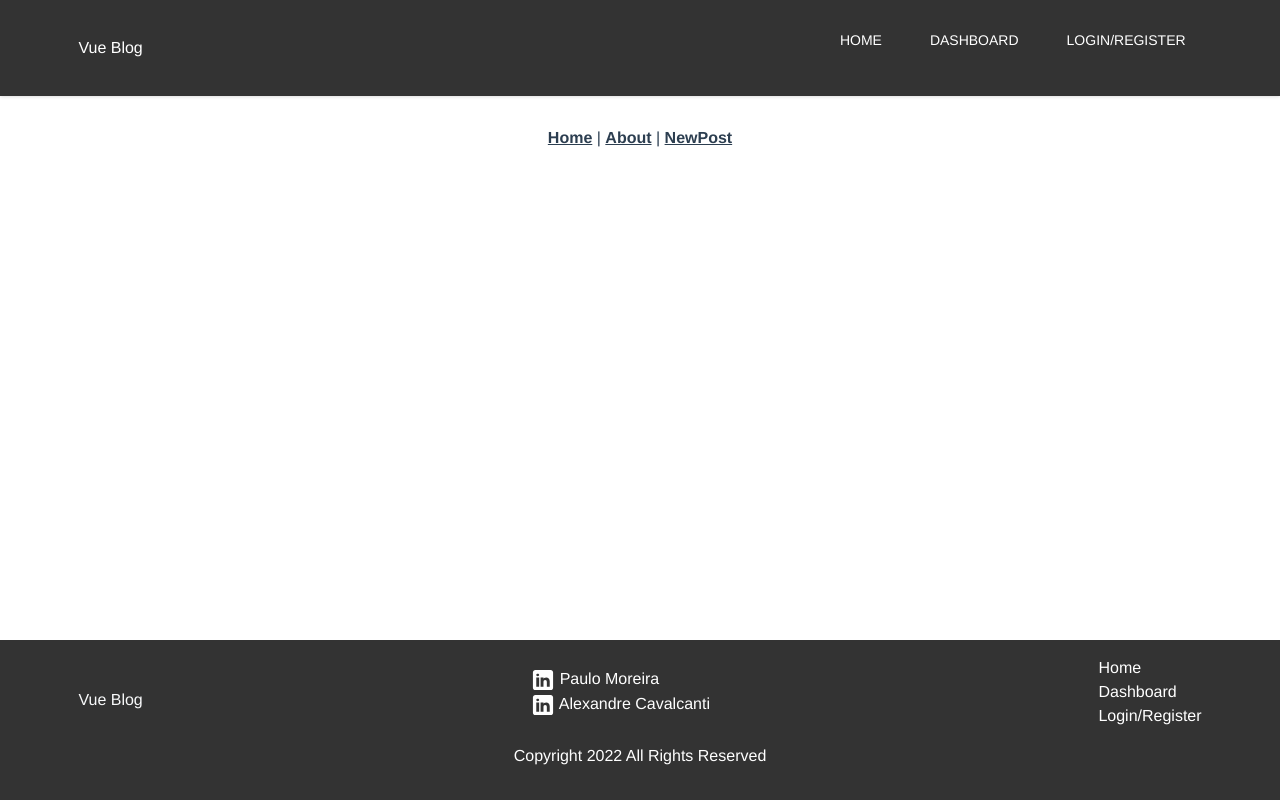
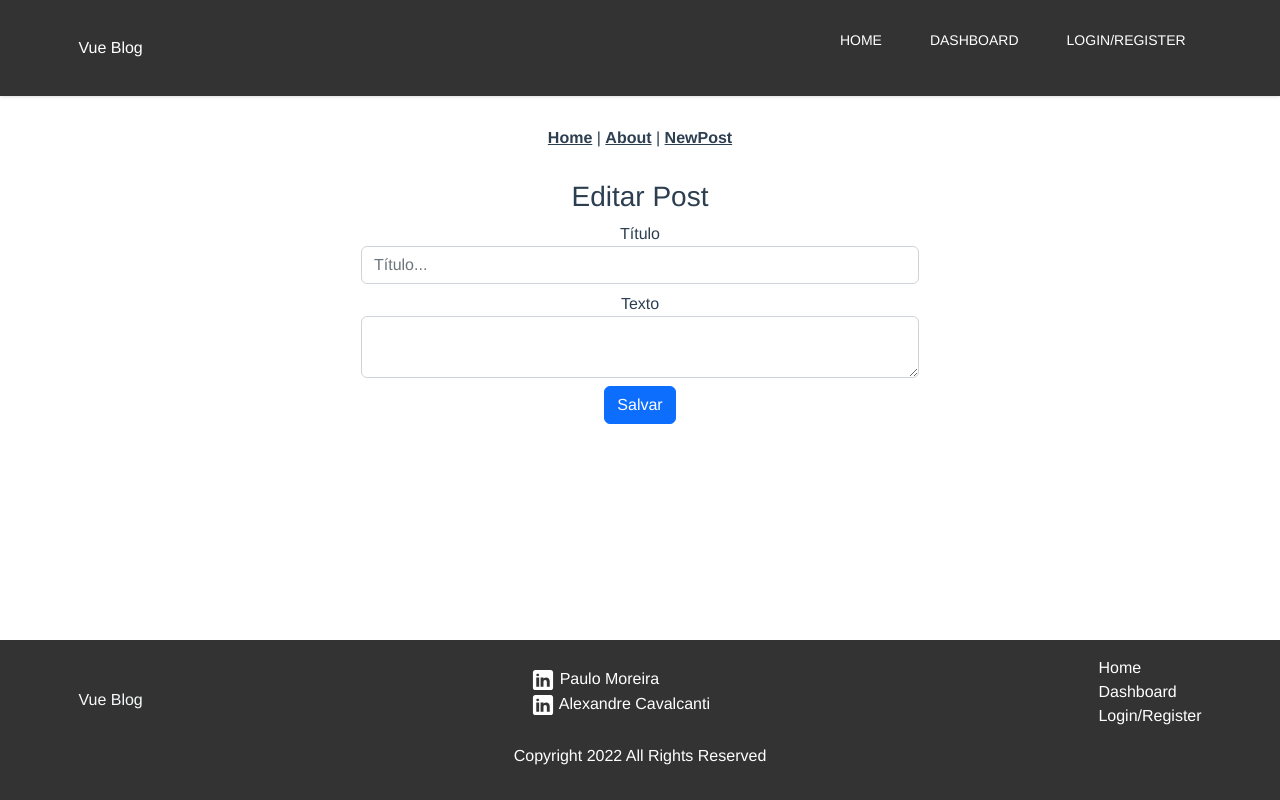
Before and after one commit to paulohmoreira/vue-blog, a Vue app: page /editpost/1 in a window 1280 px wide. Built offline with nearby package versions, Linux system fonts and the light colour scheme.

Commit message:
Integrando com o firestore o NewPost

```diff
--- a/src/firebase/firebaseInit.js
+++ b/src/firebase/firebaseInit.js
@@ -1,22 +1,32 @@
 // Import the functions you need from the SDKs you need
 import { initializeApp } from "firebase/app"
-import { getAuth } from "firebase/auth"
-import { getFirestore } from "firebase/firestore"
+//import { getAuth } from "firebase/auth"
+import { collection, getFirestore } from "firebase/firestore"
 
 // TODO: Add SDKs for Firebase products that you want to use
 // https://firebase.google.com/docs/web/setup#available-libraries
 
 // Your web app's Firebase configuration
 const firebaseConfig = {
-
+    apiKey: "",
+    authDomain: "vue-blog-133ff.firebaseapp.com",
+    projectId: "vue-blog-133ff",
+    storageBucket: "vue-blog-133ff.appspot.com",
+    messagingSenderId: "",
+    appId: ""
 };
 
 // Initialize Firebase
 const app = initializeApp(firebaseConfig);
+
+// Initialize Firebase Authentication and get a reference to the service
 const db = getFirestore(app)
 
 // Initialize Firebase Authentication and get a reference to the service
-const auth = getAuth(app);
+//const auth = getAuth(app);
 
-export { auth }
-export default app.firestore();
+const postsColRef = collection(db, "posts")
+
+//export { auth }
+//export { postsColRef }
+export default postsColRef
--- a/src/router/index.js
+++ b/src/router/index.js
@@ -2,6 +2,7 @@ import { createRouter, createWebHistory } from 'vue-router'
 import HomeView from '../views/HomeView.vue'
 import NewPost from '../views/NewPost.vue'
 import BlogDashboard from '../views/BlogDashboard.vue'
+import EditPost from '../views/EditPost.vue'
 
 const routes = [
   {
@@ -13,6 +14,11 @@ const routes = [
     path: '/newpost',
     name: 'newpost',
     component: NewPost
+  },
+  {
+    path: '/editpost/:postId',
+    name: 'editpost',
+    component: EditPost
   },
   {
     path: '/about',
--- a/src/views/BlogDashboard.vue
+++ b/src/views/BlogDashboard.vue
@@ -8,7 +8,7 @@
                     <li class="list-group-item d-flex justify-content-between align-items-center">
                     Primeiro Post do Blog
                     <span class="badge badge-primary badge-pill">
-                      <router-link :to="{ path: `/posts/identificador` }" class="btn btn-primary">Editar</router-link>
+                      <router-link :to="{ path: `/editpost/identificador` }" class="btn btn-primary">Editar</router-link>
                       <a href="#" class="btn btn-danger">Apagar</a>
                     </span>
                     </li>
--- /dev/null
+++ b/src/views/EditPost.vue
@@ -0,0 +1,33 @@
+<template>
+  <div class="container">
+        <div class="col-md-6 offset-md-3">
+            <h3>Editar Post</h3>
+            <form>
+                <div class="form-group">
+                    <label for="postTitle">Título</label>
+                    <input
+                        type="text"
+                        class="form-control mb-2"
+                        id="postTitle"
+                        placeholder="Título..."
+                    />
+                </div>
+                <div class="form-group">
+                    <label for="postText">Texto</label>
+                    <textarea class="form-control mb-2" id="postText"></textarea>
+                </div>
+                <button type="submit" class="btn btn-primary">Salvar</button>
+            </form>
+        </div>
+    </div>
+</template>
+
+<script>
+export default {
+
+}
+</script>
+
+<style>
+
+</style>
--- a/src/views/NewPost.vue
+++ b/src/views/NewPost.vue
@@ -2,20 +2,25 @@
     <div class="container">
         <div class="col-md-6 offset-md-3">
             <h3>Novo Post</h3>
-            <form>
+            <form @submit.prevent="createPost">
                 <div class="form-group">
                     <label for="postTitle">Título</label>
                     <input
                         type="text"
-                        class="form-control mb-2"
+                        class="form-control form-control-sm mb-2"
                         id="postTitle"
                         placeholder="Título..."
+                        v-model="postTitle"
                     />
                 </div>
                 <div class="form-group">
                     <label for="postText">Texto</label>
-                    <textarea class="form-control mb-2" id="postText"></textarea>
+                    <textarea class="form-control mb-2" id="postText" v-model="postText" rows="10"></textarea>
                 </div>
+                <!--<div class="mb-3">
+                    <label for="postImage" class="form-label">Imagem de capa</label>
+                    <input class="form-control form-control-sm" id="postImage" type="file">
+                </div>-->
                 <button type="submit" class="btn btn-primary">Salvar</button>
             </form>
         </div>
@@ -24,7 +29,26 @@
 </template>
 
 <script>
+import postsColRef from '@/firebase/firebaseInit';
+import { addDoc } from 'firebase/firestore'
+export default {
+    data(){
+        return {
+            postTitle:null,
+            postText:null
+        }
+    },
+    methods: {
+        async createPost(){
+            console.log("Criando Post")
+            const addedDoc = await addDoc(postsColRef, this.$data)
+            alert('Post criado com sucesso!')
+            console.log(addedDoc)
+            this.$router.push('/')
 
+        }
+    }
+}
 </script>
 
 <style>
```
